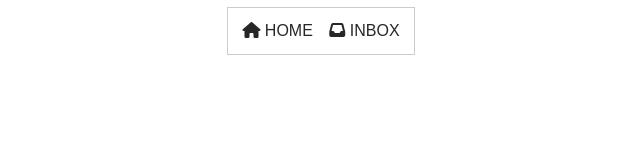
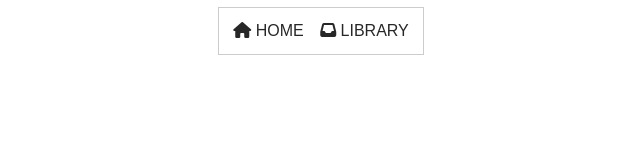
Before and after one commit to KeylorOCE/OCE_Notion, a plain HTML site: page navigation_bar.html in a window 1280 px wide. Shown: the full height of the page, 319-959 px from the left. Drawn offline with Linux system fonts and the light colour scheme.

Commit message:
Update navigation_bar.html

```diff
--- a/navigation_bar.html
+++ b/navigation_bar.html
@@ -59,7 +59,7 @@
 
 	<nav class="navMenu  border">
 		<a id="home" onclick="navigate(this.id)" href="#"> <i class="fa-solid fa-house"></i> Home</a>
-		<a id="Library" onclick="navigate(this.id)" href="#"> <i class="fa-solid fa-inbox"></i> Inbox</a>
+		<a id="Library" onclick="navigate(this.id)" href="#"> <i class="fa-solid fa-inbox"></i> Library</a>
 
 
 
```
